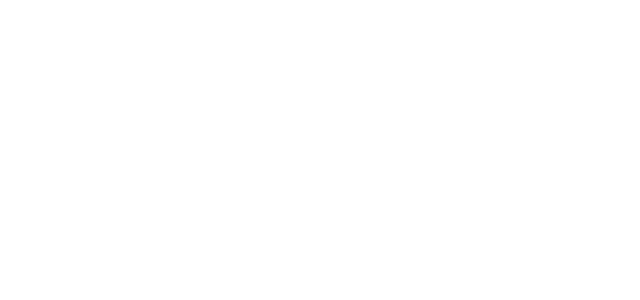
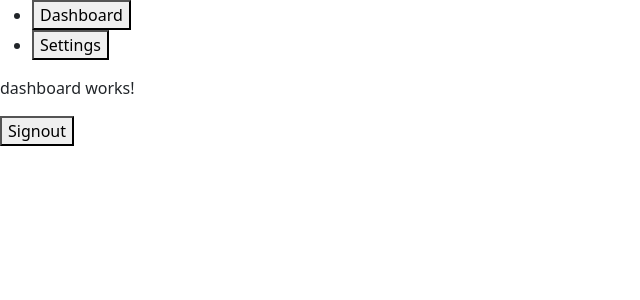
Before and after one commit to ramesh0505rk/Craft-Portal-Angular, an Angular app: page /home/dashboard in a window 1280 px wide. Before the commit this address led to /. Shown: the top 300 px of the page, without its empty margins (0-640 px from the left). Built offline with nearby package versions, Linux system fonts and the light colour scheme; sample sign-in values are in the browser's storage; a web font is replaced by a local one.

Commit message:
Implemented dashboard, settings, sidebar & topbar comps.

```diff
--- a/src/app/app.routes.ts
+++ b/src/app/app.routes.ts
@@ -6,7 +6,26 @@
 import { ForgotPasswordComponent } from './forgot-password/forgot-password.component';
 
 export const routes: Routes = [
-    { path: 'home', component: HomeComponent, canActivate: [authGuard] },
+    {
+        path: 'home',
+        component: HomeComponent,
+        canActivate: [authGuard],
+        children: [
+            {
+                path: '',
+                redirectTo: 'dashboard',
+                pathMatch: 'full'
+            },
+            {
+                path: 'dashboard',
+                loadComponent: () => import('./home/dashboard/dashboard.component').then(m => m.DashboardComponent)
+            },
+            {
+                path: 'settings',
+                loadComponent: () => import('./home/settings/settings.component').then(m => m.SettingsComponent)
+            }
+        ]
+    },
     { path: 'signin', component: SigninComponent },
     { path: 'signup', component: SignupComponent },
     { path: 'forgot-password', component: ForgotPasswordComponent },
--- a/src/app/home/home.component.html
+++ b/src/app/home/home.component.html
@@ -1,3 +1,8 @@
-<p>home works!</p>
+<div class="layout">
+  <app-sidebar></app-sidebar>
+  <div class="main-content">
+    <router-outlet></router-outlet>
+  </div>
+</div>
 
 <button (click)="onSignOut()" >Signout</button>
--- a/src/app/home/home.component.ts
+++ b/src/app/home/home.component.ts
@@ -1,10 +1,11 @@
 import { Component } from '@angular/core';
-import { Router } from '@angular/router';
+import { Router, RouterOutlet } from '@angular/router';
+import { SidebarComponent } from "./sidebar/sidebar.component";
 
 @Component({
   selector: 'app-home',
   standalone: true,
-  imports: [],
+  imports: [SidebarComponent, RouterOutlet],
   templateUrl: './home.component.html',
   styleUrl: './home.component.scss'
 })
--- a/src/app/home/sidebar/sidebar.component.html
+++ b/src/app/home/sidebar/sidebar.component.html
@@ -1 +1,6 @@
-<p>sidebar works!</p>
+<nav>
+    <ul>
+        <li><button routerLink="/home/dashboard" routerLinkActive="active">Dashboard</button></li>
+        <li><button routerLink="/home/settings" routerLinkActive="active">Settings</button></li>
+    </ul>
+</nav>
--- a/src/app/home/sidebar/sidebar.component.ts
+++ b/src/app/home/sidebar/sidebar.component.ts
@@ -1,9 +1,10 @@
 import { Component } from '@angular/core';
+import { RouterModule } from '@angular/router';
 
 @Component({
   selector: 'app-sidebar',
   standalone: true,
-  imports: [],
+  imports: [RouterModule],
   templateUrl: './sidebar.component.html',
   styleUrl: './sidebar.component.scss'
 })
```
